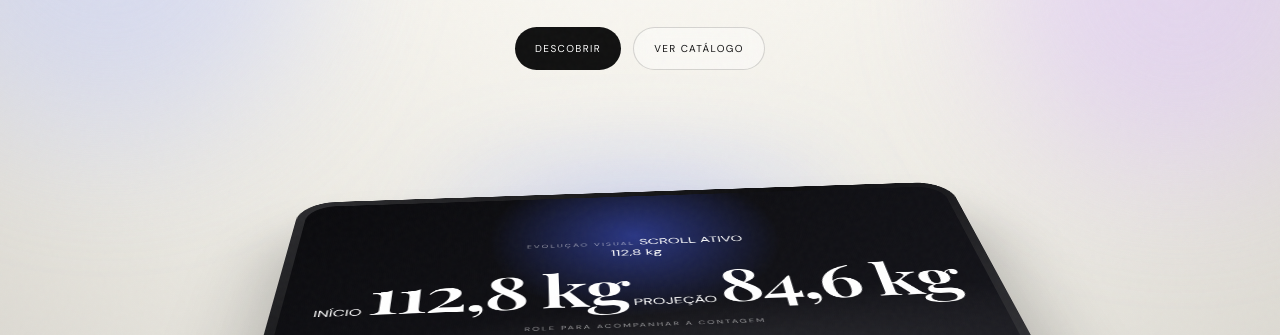
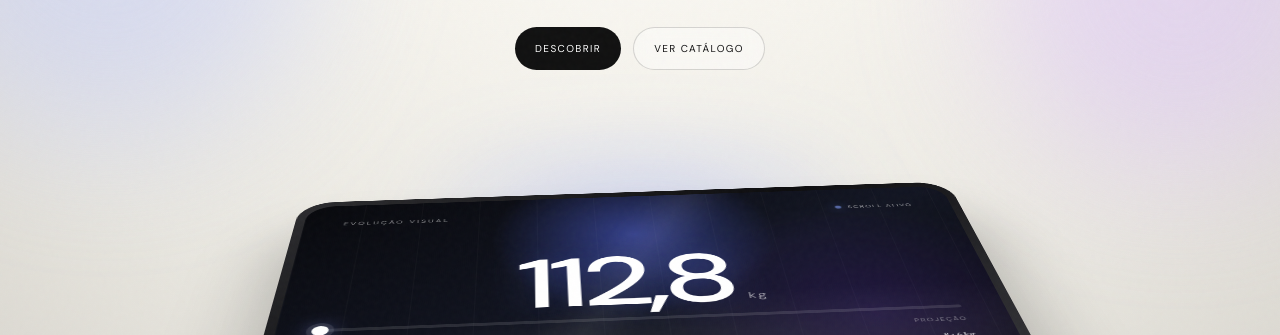
Before and after one commit to marianosocialmedia/catalogopremium, a plain HTML site: page index.html in a window 1280 px wide. Shown: the part 465-800 px from the top of the page. Drawn offline with nearby package versions, Linux system fonts and the light colour scheme; a web font is replaced by a local one.

Commit message:
Update style.css

```diff
--- a/style.css
+++ b/style.css
@@ -159,3 +159,137 @@
   .product-installment{font-size:12px}
   .product-scroll-label{right:20px;bottom:18px}
 }
+
+
+/* ===== V5 — MOSTRADOR DE PESO CONTROLADO PELA ROLAGEM ===== */
+.scale-screen{
+  justify-content:flex-start;
+  padding:34px 42px 30px;
+  background:
+    radial-gradient(circle at 50% 24%,rgba(89,111,255,.48),transparent 34%),
+    radial-gradient(circle at 82% 72%,rgba(96,48,190,.24),transparent 34%),
+    linear-gradient(145deg,#08090d,#121522 56%,#08090c);
+}
+.scale-screen::before{
+  content:"";
+  position:absolute;
+  inset:0;
+  background:
+    linear-gradient(115deg,transparent 0 42%,rgba(255,255,255,.055) 48%,transparent 54%),
+    repeating-linear-gradient(90deg,rgba(255,255,255,.025) 0 1px,transparent 1px 62px);
+  pointer-events:none;
+}
+.scale-header{
+  width:100%;
+  display:flex;
+  justify-content:space-between;
+  align-items:center;
+  position:relative;
+  z-index:2;
+}
+.scale-status{
+  display:inline-flex;
+  align-items:center;
+  gap:7px;
+  font-size:8px;
+  letter-spacing:.18em;
+  opacity:.62;
+}
+.scale-status i{
+  width:6px;
+  height:6px;
+  border-radius:50%;
+  background:#84a0ff;
+  box-shadow:0 0 14px #6e8cff;
+  animation:pulseStatus 1.5s ease-in-out infinite;
+}
+@keyframes pulseStatus{
+  0%,100%{opacity:.4;transform:scale(.85)}
+  50%{opacity:1;transform:scale(1.15)}
+}
+.weight-readout{
+  position:relative;
+  z-index:2;
+  display:flex;
+  align-items:flex-end;
+  justify-content:center;
+  margin:auto 0 18px;
+  line-height:.75;
+  font-variant-numeric:tabular-nums;
+}
+.weight-number{
+  font-family:"DM Sans",sans-serif;
+  font-size:clamp(72px,10vw,140px);
+  font-weight:500;
+  letter-spacing:-.075em;
+  text-shadow:0 0 42px rgba(102,126,255,.28);
+}
+.weight-unit{
+  font-size:15px;
+  letter-spacing:.14em;
+  opacity:.56;
+  margin:0 0 7px 14px;
+}
+.weight-track{
+  position:relative;
+  z-index:2;
+  width:100%;
+  height:5px;
+  border-radius:999px;
+  background:rgba(255,255,255,.11);
+  overflow:visible;
+}
+.weight-track-fill{
+  width:0;
+  height:100%;
+  border-radius:inherit;
+  background:linear-gradient(90deg,#8ca0ff,#c184ff);
+  box-shadow:0 0 18px rgba(116,139,255,.65);
+}
+.weight-marker{
+  position:absolute;
+  top:50%;
+  left:0;
+  width:16px;
+  height:16px;
+  border-radius:50%;
+  background:#fff;
+  transform:translate(-50%,-50%);
+  box-shadow:0 0 0 5px rgba(255,255,255,.1),0 0 22px rgba(124,145,255,.7);
+}
+.weight-footer{
+  position:relative;
+  z-index:2;
+  width:100%;
+  display:flex;
+  justify-content:space-between;
+  margin-top:14px;
+  color:rgba(255,255,255,.43);
+  font-size:8px;
+  letter-spacing:.16em;
+}
+.weight-footer span{
+  display:flex;
+  flex-direction:column;
+  gap:5px;
+}
+.weight-footer span:last-child{text-align:right}
+.weight-footer strong{
+  color:rgba(255,255,255,.82);
+  font-size:10px;
+  font-weight:500;
+}
+.scale-caption{
+  position:relative;
+  z-index:2;
+  margin-top:auto;
+  letter-spacing:.2em;
+  opacity:.42;
+}
+@media(max-width:900px){
+  .scale-screen{padding:22px 24px 20px}
+  .weight-number{font-size:64px}
+  .weight-unit{font-size:11px;margin-left:9px}
+  .weight-footer{font-size:7px}
+  .scale-caption{font-size:7px}
+}
```
